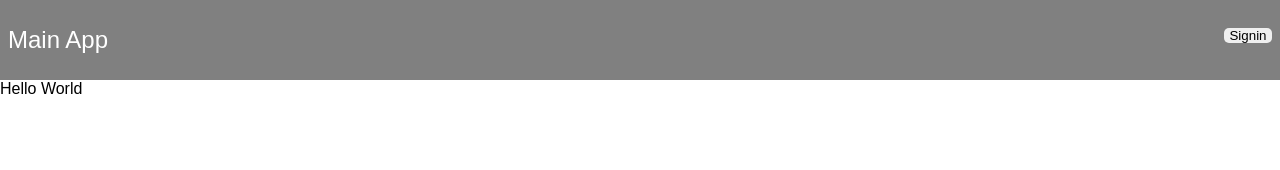
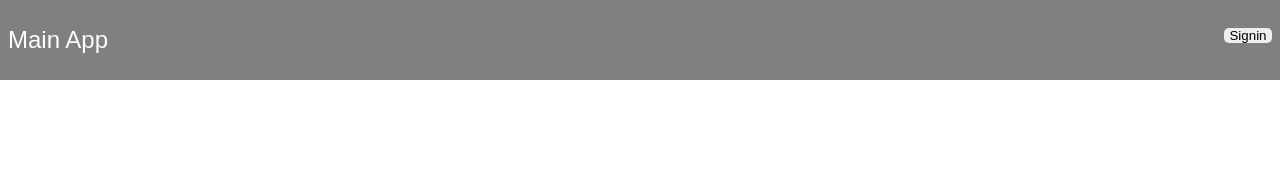
Before and after one commit to DragonFish55/sprintproject, a React (Create React App) app: page / in a window 1280 px wide. Shown: the top 170 px of the page. Built offline with nearby package versions, Linux system fonts and the light colour scheme.

Commit message:
Updated frontend

```diff
--- a/src/components/LandingPage/LandingPage.js
+++ b/src/components/LandingPage/LandingPage.js
@@ -14,7 +14,8 @@ function LandingPage(props) {
           <HeaderComp username = {state && state.name}></HeaderComp>
         </div>
         <div className='mainpage'>
-          <p>Hello World</p>
+          <div class = "title"><p></p></div>
+          <div class = "title"><p></p></div>
         </div>
 
     </div>
```
